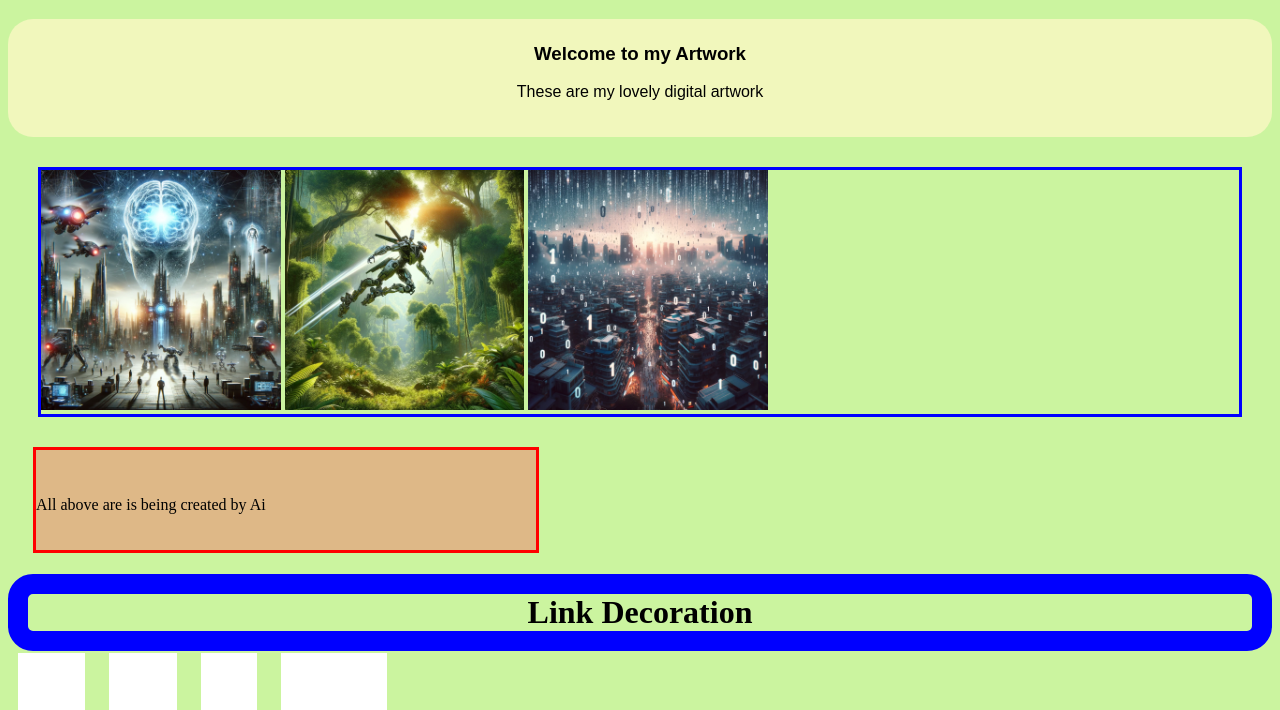
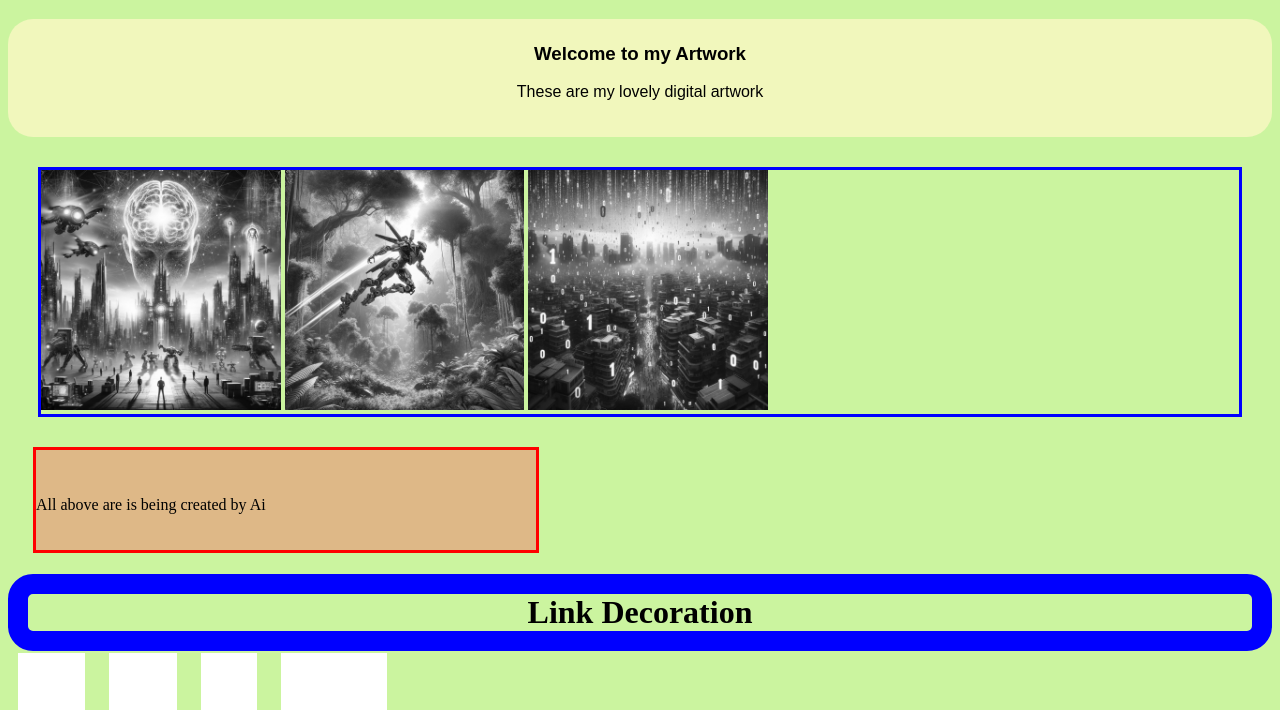
Before and after one commit to alifrazkhan92/SimpleWeb, a plain HTML site: page Gallery.html in a window 1280 px wide. Shown: the part 135-845 px from the top of the page. Drawn offline with Linux system fonts and the light colour scheme.

Commit message:
HTML and CSS

```diff
--- a/Gallery.css
+++ b/Gallery.css
@@ -22,6 +22,11 @@ h1 {
 img {
     width: 20%;
     padding-bottom: 0px;
+    filter: grayscale(100%);
+}
+
+img:hover {
+    filter: grayscale(0%);
 }
 
 .painting {
```
